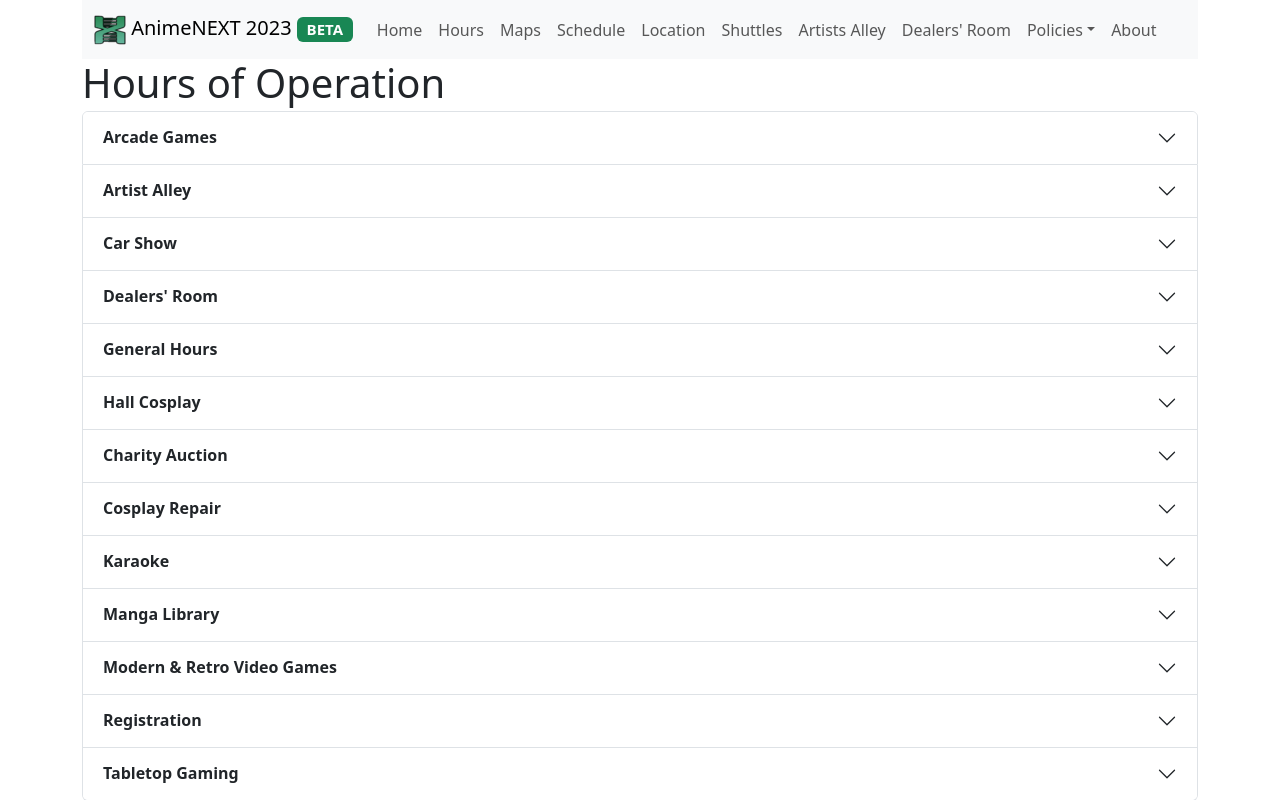
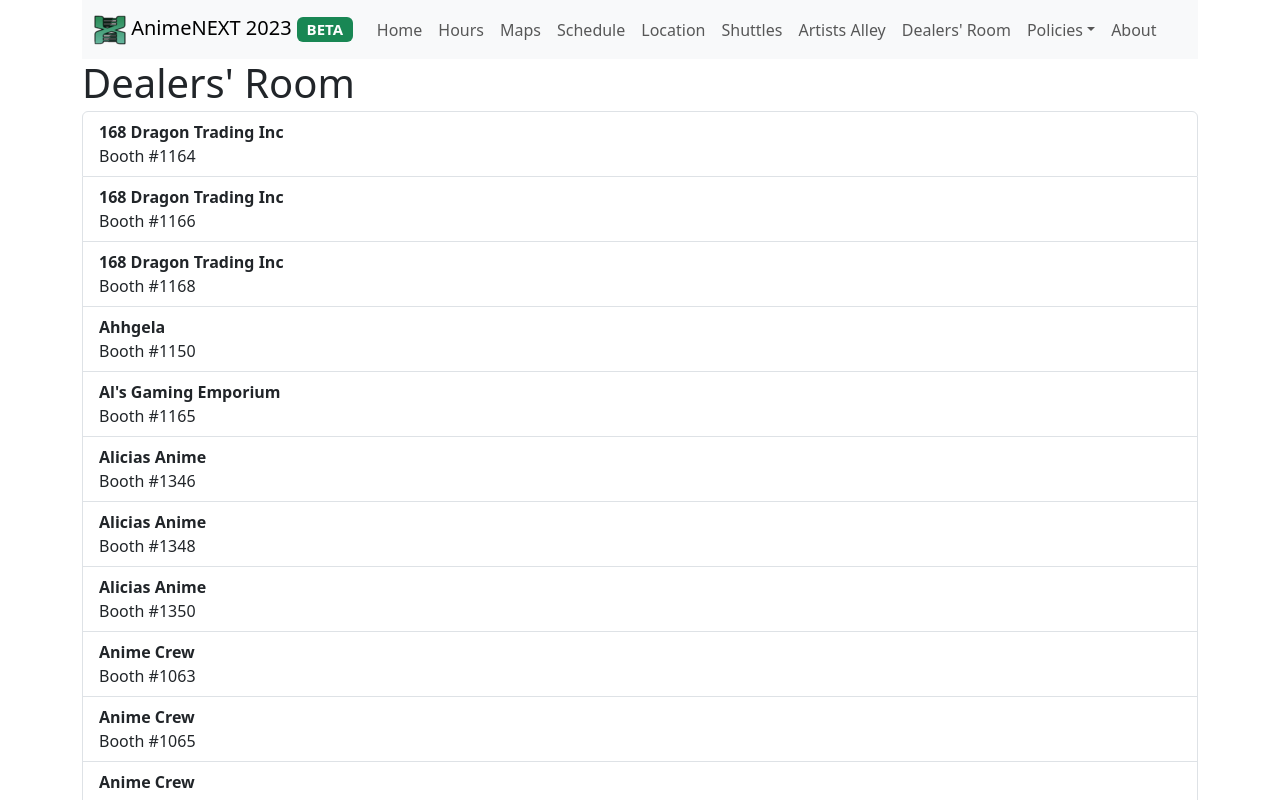
Before and after one commit to SolidX/AnimeNEXT-App, a React (Vite) app: page / in a window 1280 px wide. Shown: the top 800 px of the page. Built offline with nearby package versions, Linux system fonts and the light colour scheme.

Commit message:
Implements Artists Alley and Dealers' Room pages.

```diff
--- a/src/App.tsx
+++ b/src/App.tsx
@@ -1,13 +1,17 @@
 import { useState } from 'react';
-import HoursPage from './components/HoursPage';
+import ExhibitorsListPage from './components/ExhibitorsListPage';
+import artists from './assets/artists.json'
+import dealers from './assets/dealers.json'
 
 function App() {
-  const [currentPage, setCurrentPage] = useState("Hours");
+  const [currentPage, setCurrentPage] = useState("Dealers' Room");
 
   //TODO: update currentPage on page click, surprisingly this never worked in the original version
   return (
-    <HoursPage
+    <ExhibitorsListPage
       currentPage={currentPage}
+      title={currentPage}
+      exhibitors={dealers}
     />
   )
 }
--- /dev/null
+++ b/src/components/ExhibitorsListPage.tsx
@@ -0,0 +1,25 @@
+import { Fragment } from "react/jsx-runtime";
+import Navigation from "./Navigation";
+import type { ExhibitorDetails } from "./components";
+
+export default function ExhibitorsListPage(props: {currentPage: string; title: string; exhibitors: ExhibitorDetails[]}) {
+    const exhibitorList = props.exhibitors.map((e) => {
+        return (
+            <li className="list-group-item">
+                <div className="fw-bold">{e.Name}</div>
+                <div>Booth #{e.Booth}</div>
+            </li>
+        );
+    });
+
+    //TODO: Make this list sortable by Name at some point
+    return (
+        <Fragment>
+            <Navigation currentPage={props.currentPage} />
+            <h1 className="mb-1">{props.title}</h1>
+            <ul className="list-group" id="exhibitors">
+                {exhibitorList}
+            </ul>
+        </Fragment>
+    );
+}
```
Also changed, not shown: src/components/components.ts (+6 -1 lines).
